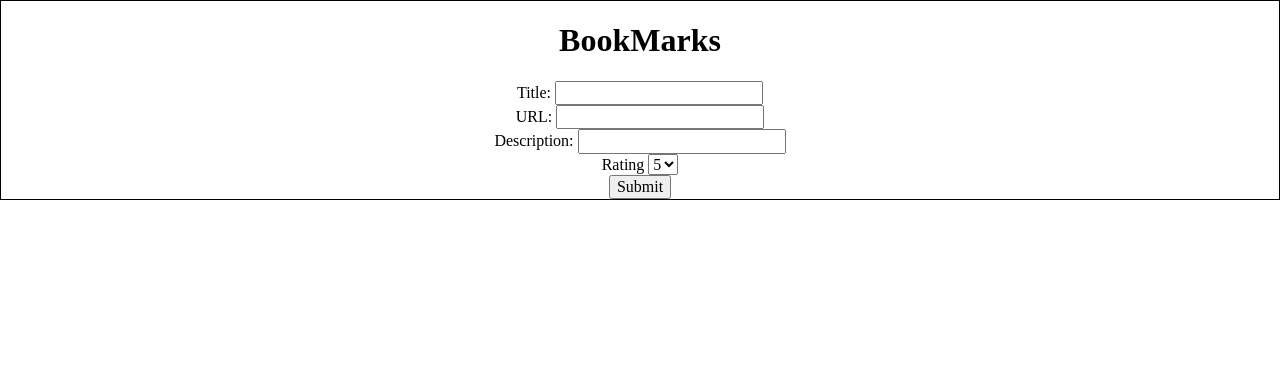
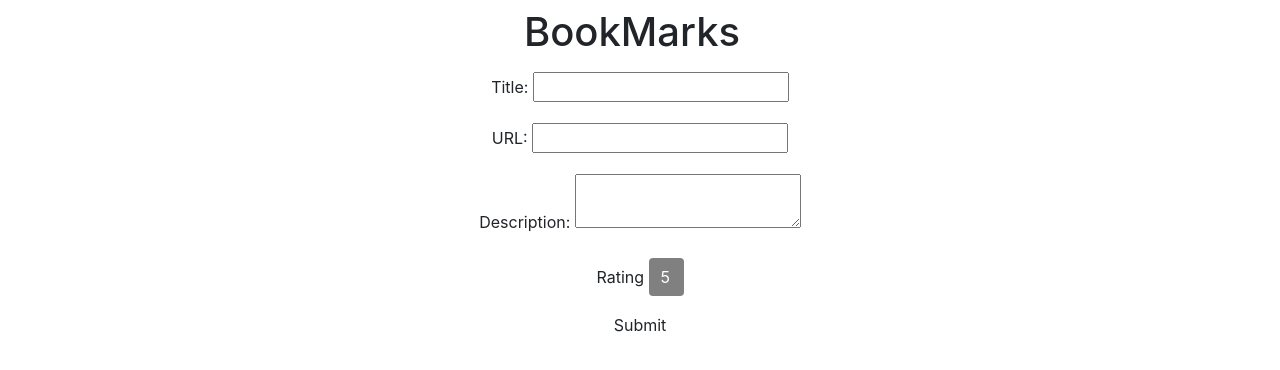
Before and after one commit to thinkful-ei-heron/bookmark-app-danielb, a website built with webpack: page src/index.html in a window 1280 px wide. Both pictures are taken after a click on the button "New". Built offline with nearby package versions, Linux system fonts and the light colour scheme; no server answers.

Commit message:
fixed css

```diff
--- a/package.json
+++ b/package.json
@@ -19,6 +19,7 @@
   },
   "homepage": "https://github.com/thinkful-ei-heron/bookmark-app-danielb#readme",
   "dependencies": {
+    "bootstrap": "^4.3.1",
     "jquery": "^3.4.1",
     "normalize.css": "^8.0.1"
   },
--- a/src/api.js
+++ b/src/api.js
@@ -18,6 +18,7 @@ const apiFetch = function(url, method, newData){
     .then( data => {
       if (error){
         error.message = data.message;
+        console.log(data)
         return Promise.reject(error);
       }
       return data;
--- a/src/bookmarks.js
+++ b/src/bookmarks.js
@@ -21,19 +21,19 @@ const render = function(){
 const addNewItemSnippit = function(){
   return `
 <form id="js-form" name="js-form">
-  <div>
+  <div class="form-group">
     <label for="title">Title:</label>
     <input type="text" name:"title" id="title" required>
   </div>
-  <div>
+  <div class="form-group">
     <label for="url">URL:</label>
     <input type="url" name:"url" id="url" required>
   </div>
-  <div>
+  <div class="form-group">
     <label for="desc">Description:</label>
-    <input type="body" name:"desc" id="desc">
+    <textarea type="body" name:"desc" id="desc"></textarea>
   </div>
-  <div>
+  <div class="form-group">
     <label for="rating">Rating</label>
     <select id="rating" name="rating">
       <option value="5">5</option>
@@ -43,24 +43,28 @@ const addNewItemSnippit = function(){
       <option value="1">1</option>
     </select>
   </div>
-  <button id="js-add-new">Submit</button>
+  <div class="form-group"
+    <button class="btn btn-primary" id="js-add-new">Submit</button>
+  </div>
 </form>
   `
 }
 
 const generateBookmarkItem = function(object) {
+  if(object.rating >= store.filter) {
   let itemExpanded = `
         <div>
-          <p class="js-bookmark-rating">RATING: ${object.rating}</p>
-          <p class="js-bookmark-desc">DESCRIPTION: ${object.desc}</p>
-          <a href src="${object.url}" class="js-bookmark-url">LINK</a>
+          <p class="js-bookmark-rating card-text">RATING: ${object.rating}</p>
+          <p class="js-bookmark-desc card-text">DESCRIPTION: ${object.desc}</p>
+          <a href="${object.url}" class="js-bookmark-url card-text"><button id ='js-go-url' class="btn btn-primary">GO!</button>
+</a>
+        <button class="btn btn-danger" id='js-delete-bookmark'>Delete</button>
         </div>
-        <button id='js-delete-bookmark'>Delete</button>
   `
   if(object.expanded) {
     return  `
-        <section class="js-bookmark" data-bookmark-id="${object.id}">
-          <div>
+        <section class="js-bookmark card" data-bookmark-id="${object.id}">
+          <div class="card-header">
             <h3 class="js-bookmark-title">${object.title}</h3>
           </div>
           ${itemExpanded}
@@ -69,26 +73,29 @@ const generateBookmarkItem = function(object) {
 	}
   else{
     return  `
-        <section class="js-bookmark" data-bookmark-id="${object.id}">
-          <div>
-            <h3 class="js-bookmark-title">${object.title}</h3>
+        <section class="js-bookmark card" data-bookmark-id="${object.id}">
+          <div class="card-header">
+            <h3 class="js-bookmark-title card-title">${object.title}</h3>
           </div>
         </section>
       `
   }
 }
+}
 
 const generateList = function(bookmarkArray){
+
   const buttons = `
-      <div>
-      <button id="js-new-bookmark">New</button>
-      <label for="js-rating-filter">Filter Ratings</label>
+      <div class="form-group">
+      <button class="btn btn-primary" id="js-new-bookmark">New</button>
+
       <select id="js-filter-ratings" name="js-rating-filter">
-        <option value="5">5</option>
-        <option value="4">4</option>
-        <option value="3">3</option>
-        <option value="2">2</option>
-        <option value="1">1</option>
+				<option value="0">Filter Rating</option>
+        <option value="5">Rating: 5</option>
+        <option value="4">Rating: >4</option>
+        <option value="3">Rating: 3</option>
+        <option value="2">Rating: 2</option>
+        <option value="1">Rating: 1</option>
       </select>
     </div>
   `
@@ -172,8 +179,9 @@ const clickOnDelete = function(){
 
 const filterRatings = function(){
   $('.output').on('change', '#js-filter-ratings', event => {
-//    store.filter = // LEFT OFF HERE! ADDED TARGET VALUE AND SAVING TO STORE
-    console.log(event.currentTarget.value)
+    store.filter = event.currentTarget.value;
+		console.log(store.filter)
+    render()
   })
 }
 
--- a/src/index.html
+++ b/src/index.html
@@ -6,11 +6,11 @@
 </head>
 <body>
 
-  <main>
-  <header>
+  <main class="container-fluid">
+  <header class="navbar-text navbar-brand">
     <h1>BookMarks</h1>
   </header>
-  <section>
+  <section class="constainer-fluid">
     <div class="output"></div>
   </section>
 
--- a/src/index.js
+++ b/src/index.js
@@ -4,6 +4,7 @@ import './style.css'
 import store from './store'
 import bookmarks from './bookmarks'
 import api from './api'
+import 'bootstrap/dist/css/bootstrap.min.css';
 
 const runApp = function(){
 	api.getItems()
--- a/src/style.css
+++ b/src/style.css
@@ -1,19 +1,36 @@
-
 main {
   text-align: center;
-  border: 1px solid black;
   margin-left: auto;
   margin-right: auto;
 }
 
-.js-bookmark {
-  border: 1px solid black;
-  margin-bottom: 5vh;
-  margin-left: 1vh;
-  margin-right: 1vh;
+.card {
+  text-align: left;
+  margin-bottom: 1vh;
 }
 
-h3 {
-  border-bottom: 1px solid black;
-  margin-bottom: 0px;
+
+
+select {
+	-webkit-appearance: none;
+	-moz-appearance: none;
+	appearance: none;       /* Remove default arrow */   /* Add custom arrow */
+	display: inline-block;
+  box-sizing: border-box;
+	font-size: 1rem;
+	padding: .375rem .75rem;
+	color: white;
+	background-color: gray;
+	height: 38px;
+	border: none;
+	border-radius: .25rem;
+		transition: color .15s ease-in-out,background-color .15s ease-in-out,border-color .15s ease-in-out,box-shadow .15s ease-in-out;
+			transition-property: color, background-color, border-color, box-shadow;
+			transition-duration: 0.15s, 0.15s, 0.15s, 0.15s;
+			transition-timing-function: ease-in-out, ease-in-out, ease-in-out, ease-in-out;
+			transition-delay: 0s, 0s, 0s, 0s;
 }
+
+select:hover {
+	background-color: #6b6b6b;
+}
```
Also changed, not shown: 1 other file.
